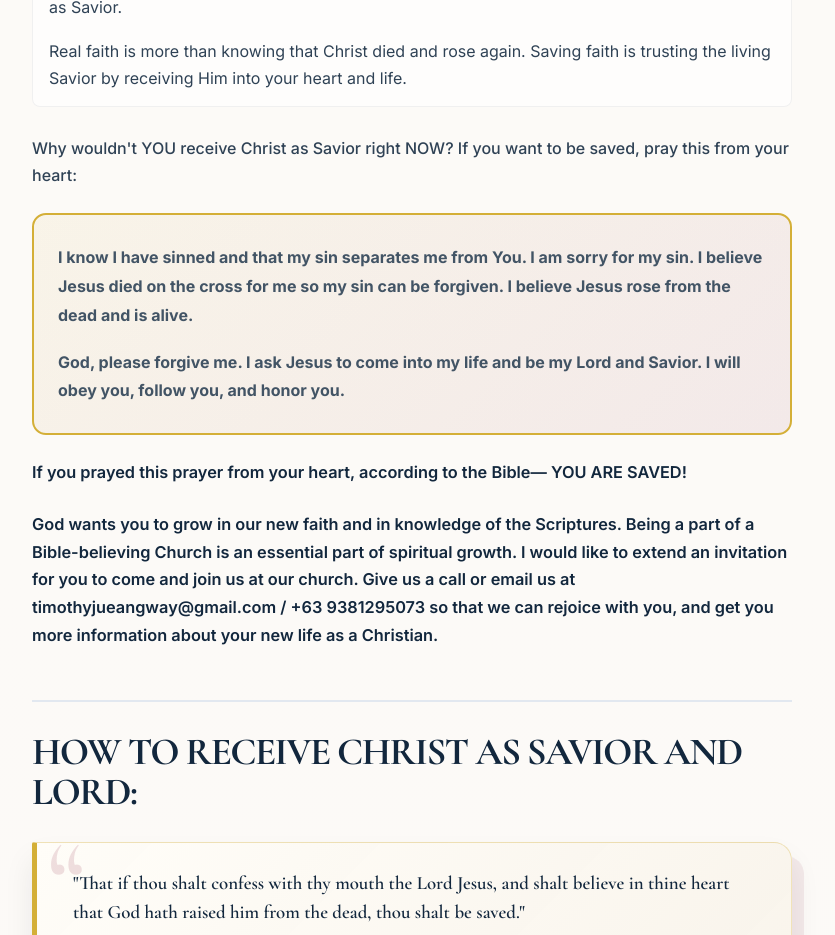
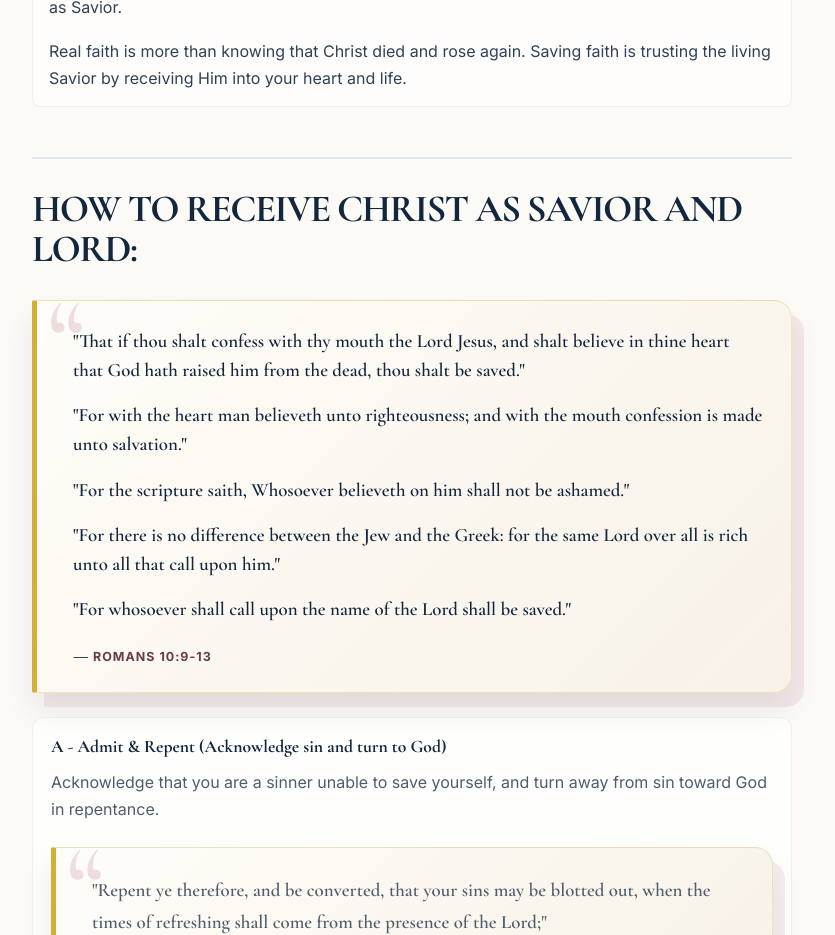
Before and after one commit to chipsimon6-debug/gbcirisan, a React (Vite) app in the folder client/: page /salvation in a window 1280 px wide. Shown: the part 2500-3435 px from the top of the page, without its empty margins (228-1063 px from the left). Built offline with nearby package versions, Linux system fonts and the light colour scheme.

Commit message:
Update SalvationPage.jsx

```diff
--- a/client/src/pages/SalvationPage.jsx
+++ b/client/src/pages/SalvationPage.jsx
@@ -120,36 +120,6 @@ function SalvationPage() {
                 </p>
               </div>
             </div>
-
-            <p style={{ marginTop: '28px', fontWeight: '500', color: '#2f4255' }}>
-              Why wouldn't YOU receive Christ as Savior right NOW? If you want to be saved, pray this from your heart:
-            </p>
-
-            <div className="prayer-box">
-              <p style={{ lineHeight: '1.8', color: '#425465' }}>
-                <strong>
-                  I know I have sinned and that my sin separates me from You. I am sorry for my sin. I believe Jesus died
-                  on the cross for me so my sin can be forgiven. I believe Jesus rose from the dead and is alive.
-                </strong>
-              </p>
-              <p style={{ marginTop: '18px', lineHeight: '1.8', color: '#425465' }}>
-                <strong>
-                  God, please forgive me. I ask Jesus to come into my life and be my Lord and Savior. I will obey you, follow
-                  you, and honor you.
-                </strong>
-              </p>
-            </div>
-
-            <p style={{ marginTop: '24px', fontWeight: '600', color: '#12273d', fontSize: '1.02rem' }}>
-              If you prayed this prayer from your heart, according to the Bible— YOU ARE SAVED!
-            </p>
-
-            <p style={{ marginTop: '24px', fontWeight: '600', color: '#12273d', fontSize: '1.02rem' }}>
-              God wants you to grow in our new faith and in knowledge of the Scriptures. Being a part of a Bible-believing
-              Church is an essential part of spiritual growth. I would like to extend an invitation for you to come and join
-              us at our church. Give us a call or email us at timothyjueangway@gmail.com / +63 9381295073 so that we can
-              rejoice with you, and get you more information about your new life as a Christian.
-            </p>
           </div>
 
           <div className="story-block narrow left-aligned" style={{ marginTop: '50px', paddingTop: '30px', borderTop: '2px solid #e2e8f0' }}>
```
